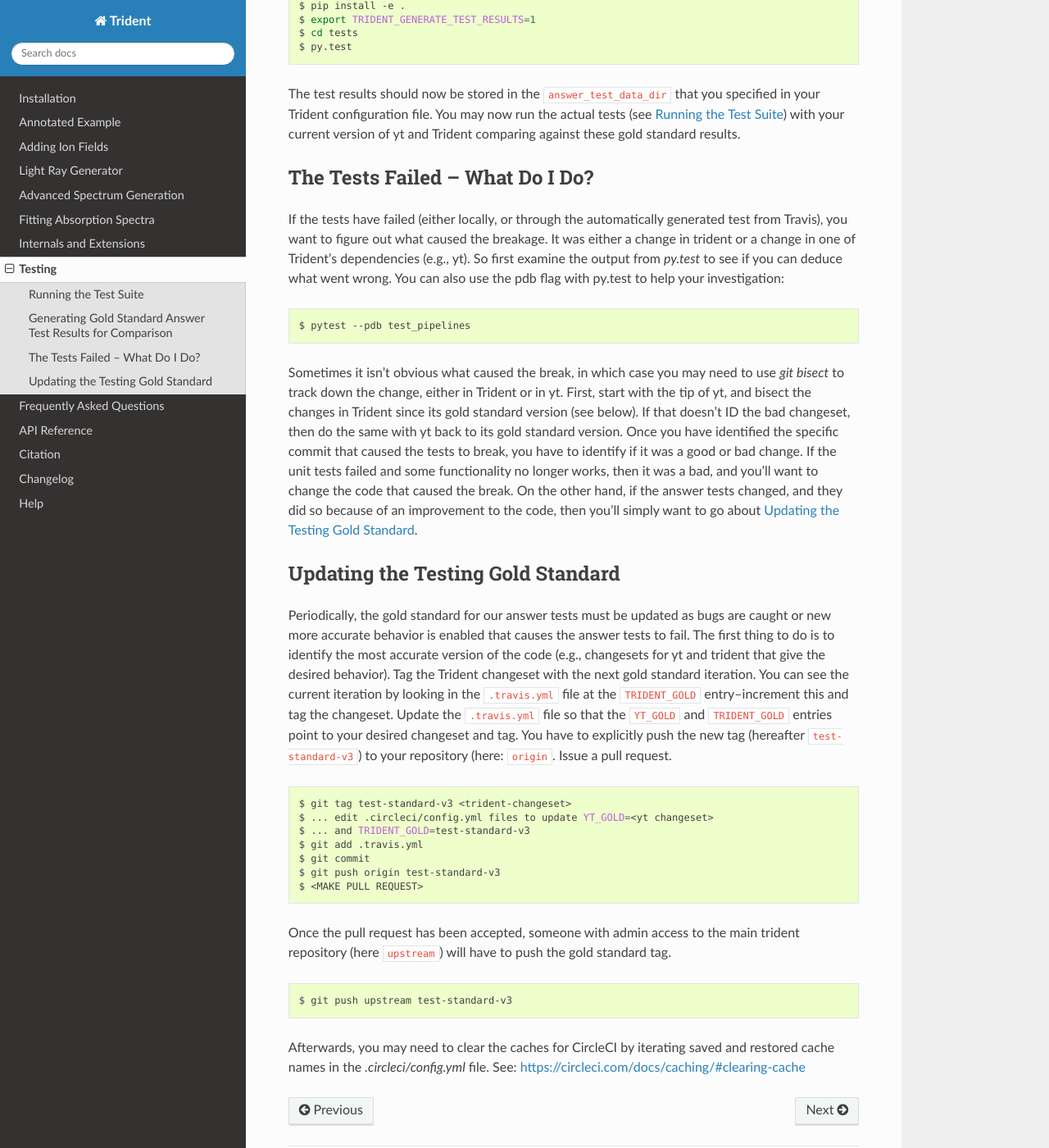
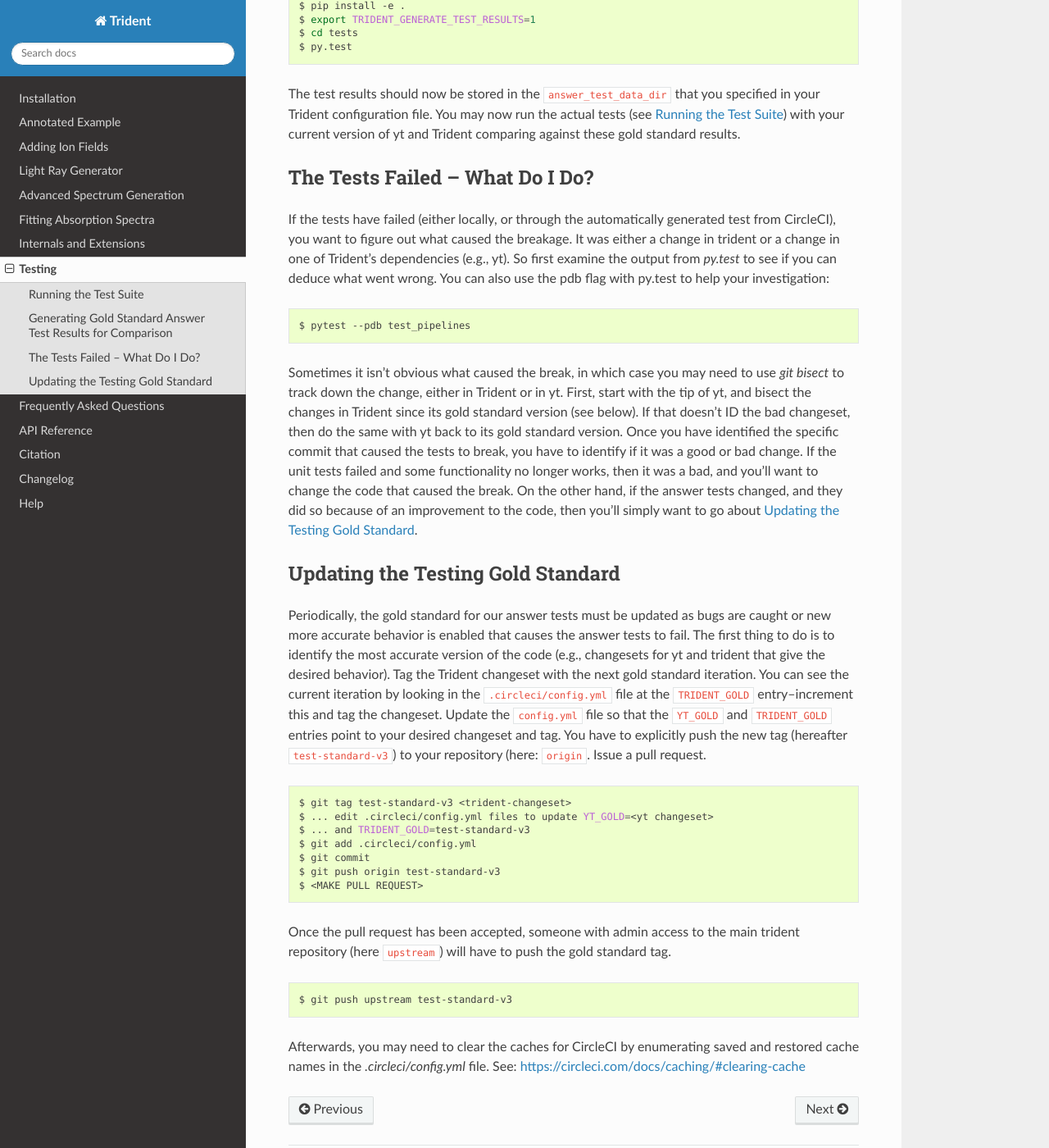
Before and after one commit to trident-project/trident, a Sphinx documentation site: the page built from doc/source/testing.rst, in a window 1280 px wide and 1400 px high, scrolled down 2193 px. Shown: the whole window at 82% size. Built offline with Sphinx 7.4.7 and the Read the Docs theme 3.1.0, drawn with Linux system fonts in a browser that asks for light colours; formulas are drawn with MathJax 3.

Commit message:
Updating testing docs regarding travis to circleci

```diff
--- a/doc/source/testing.rst
+++ b/doc/source/testing.rst
@@ -135,7 +135,7 @@ The Tests Failed -- What Do I Do?
 ---------------------------------
 
 If the tests have failed (either locally, or through the automatically generated
-test from Travis), you want to figure out what caused the breakage.  It was
+test from CircleCI), you want to figure out what caused the breakage.  It was
 either a change in trident or a change in one of Trident's dependencies
 (e.g., yt).  So first examine the output from `py.test` to see if you can
 deduce what went wrong.  You can also use the pdb flag with py.test to help
@@ -168,8 +168,8 @@ tests to fail.  The first thing to do
 is to identify the most accurate version of the code (e.g., changesets for
 yt and trident that give the desired behavior).  Tag the Trident changeset with
 the next gold standard iteration.  You can see the current iteration by looking
-in the ``.travis.yml`` file at the ``TRIDENT_GOLD`` entry--increment this and
-tag the changeset.  Update the ``.travis.yml`` file so that the ``YT_GOLD`` and
+in the ``.circleci/config.yml`` file at the ``TRIDENT_GOLD`` entry--increment this and
+tag the changeset.  Update the ``config.yml`` file so that the ``YT_GOLD`` and
 ``TRIDENT_GOLD`` entries point to your desired changeset and tag.  You have to
 explicitly push the new tag (hereafter ``test-standard-v3``) to your repository
 (here: ``origin``.  Issue a pull request.
@@ -179,7 +179,7 @@ explicitly push the new tag (hereafter ``test-standard-v3``) to your repository
    $ git tag test-standard-v3 <trident-changeset>
    $ ... edit .circleci/config.yml files to update YT_GOLD=<yt changeset>
    $ ... and TRIDENT_GOLD=test-standard-v3
-   $ git add .travis.yml
+   $ git add .circleci/config.yml
    $ git commit
    $ git push origin test-standard-v3
    $ <MAKE PULL REQUEST>
@@ -192,6 +192,6 @@ tag.
 
    $ git push upstream test-standard-v3
 
-Afterwards, you may need to clear the caches for CircleCI by iterating saved
+Afterwards, you may need to clear the caches for CircleCI by enumerating saved
 and restored cache names in the `.circleci/config.yml` file.  See:
 https://circleci.com/docs/caching/#clearing-cache
```
